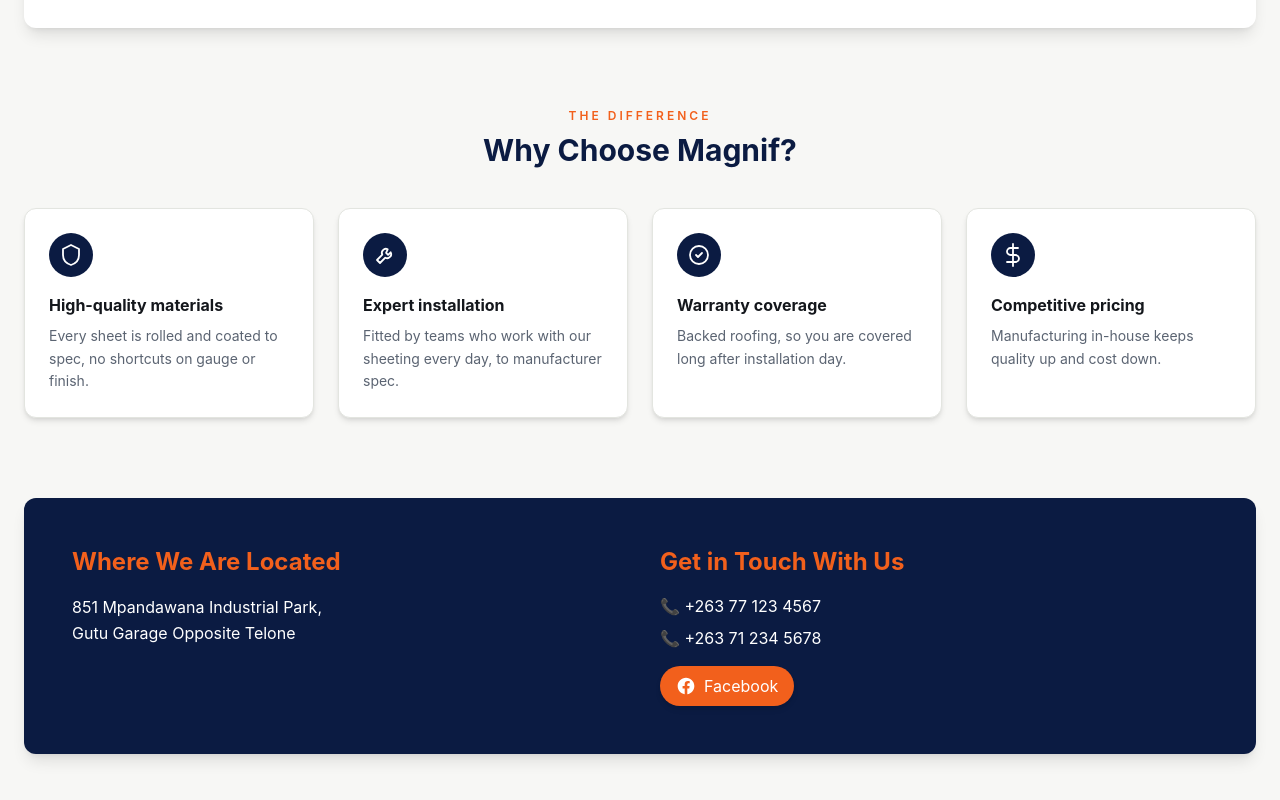
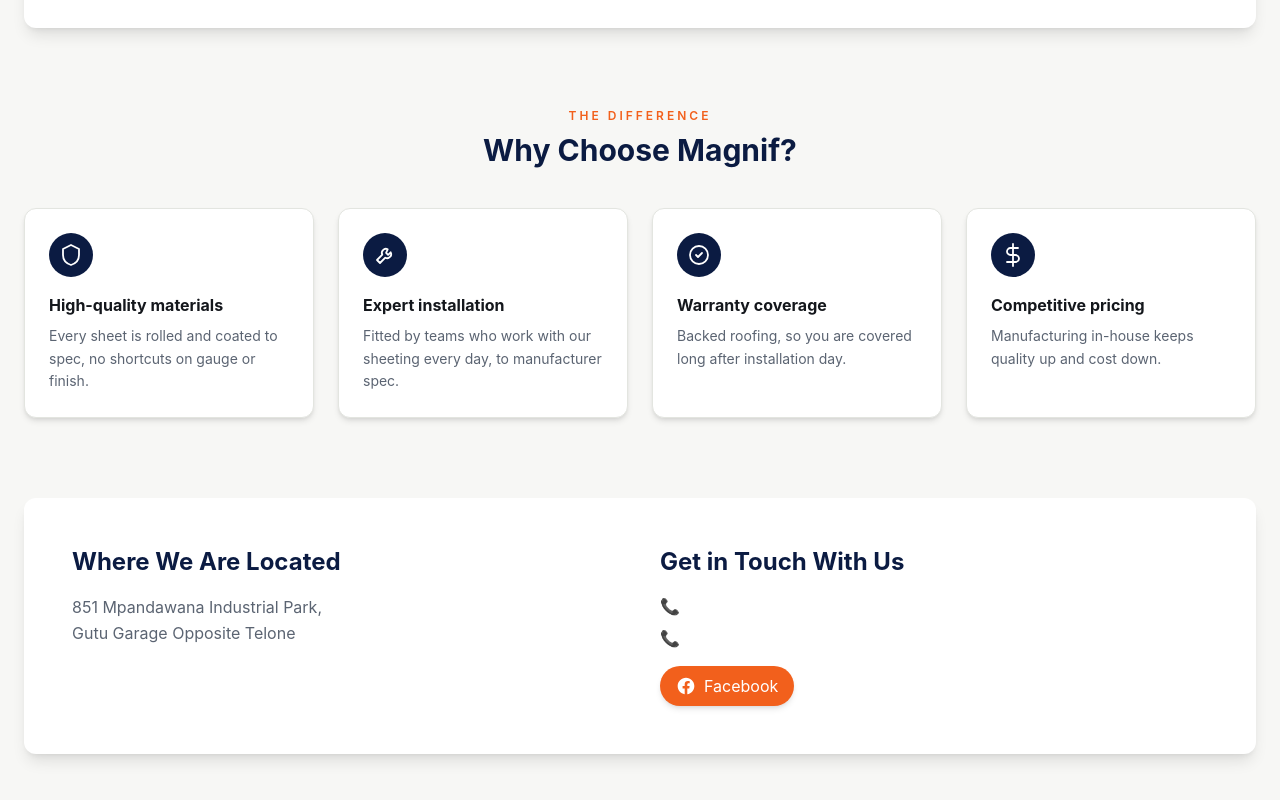
Before and after one commit to Bl00m1ng-droid/Magnif, a React (Vite) app in the folder client/: page / in a window 1280 px wide. Shown: the part 2396-3196 px from the top of the page. Built offline with nearby package versions, Linux system fonts and the light colour scheme; no server answers.

Commit message:
updated contact us section

```diff
--- a/client/src/pages/Home.jsx
+++ b/client/src/pages/Home.jsx
@@ -153,12 +153,12 @@
           </section>
 
           {/**Contact us */}
-<section className="contactUs bg-[#0B1B42] text-white rounded-xl shadow-lg p-8 lg:p-12 mt-12">
+<section className="contactUs bg-white text-white rounded-xl shadow-lg p-8 lg:p-12 mt-12">
   <div className="grid grid-cols-1 lg:grid-cols-2 gap-10">
     {/* Location Info */}
     <div>
-      <h2 className="text-2xl font-bold mb-4 text-[#F2601C]">Where We Are Located</h2>
-      <p className="leading-relaxed">
+      <h2 className="text-2xl font-bold mb-4 text-[#0B1B42]">Where We Are Located</h2>
+      <p className="leading-relaxed text-[#5B6472]">
         851 Mpandawana Industrial Park,<br />
         Gutu Garage Opposite Telone
       </p>
@@ -166,10 +166,10 @@
 
     {/* Contact Info */}
     <div>
-      <h2 className="text-2xl font-bold mb-4 text-[#F2601C]">Get in Touch With Us</h2>
+      <h2 className="text-2xl font-bold mb-4 text-[#0B1B42]">Get in Touch With Us</h2>
       <ul className="space-y-2">
-        <li>📞 <a href="tel:+263774774865" className="hover:text-[#4E9B02]">+263 77 123 4567</a></li>
-        <li>📞 <a href="tel:+263713165372" className="hover:text-[#4E9B02]">+263 71 234 5678</a></li>
+        <li>📞 <a href="tel:+263774774865" className="hover:text-[#F2601C]">+263 77 123 4567</a></li>
+        <li>📞 <a href="tel:+263713165372" className="hover:text-[#F2601C]">+263 71 234 5678</a></li>
       </ul>
       <div className="mt-4">
         <a
```
